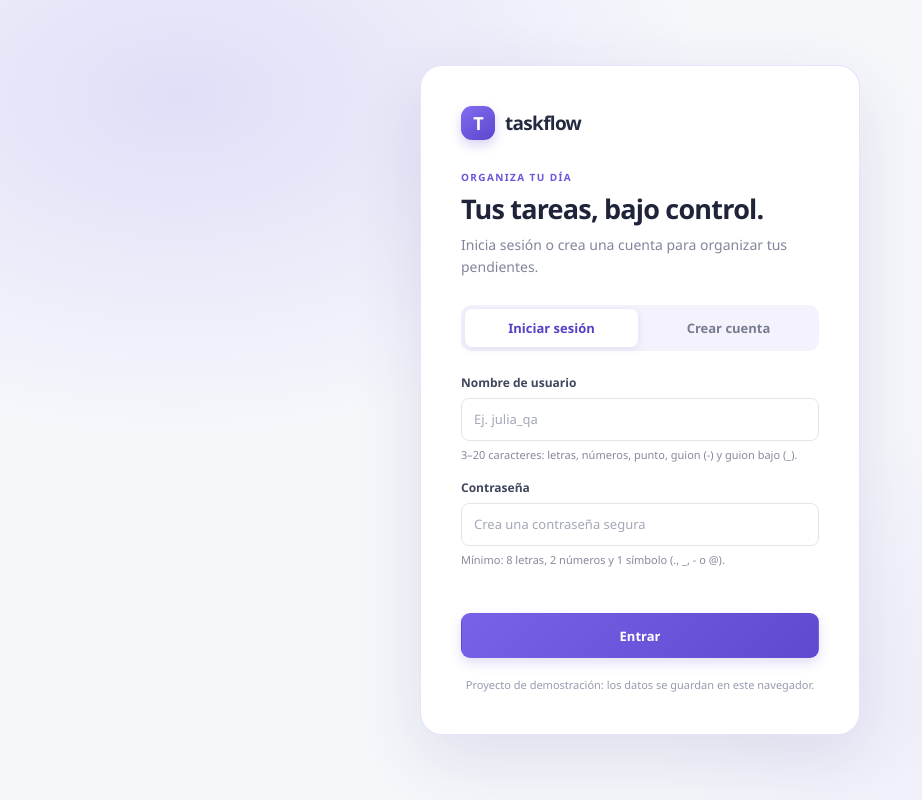
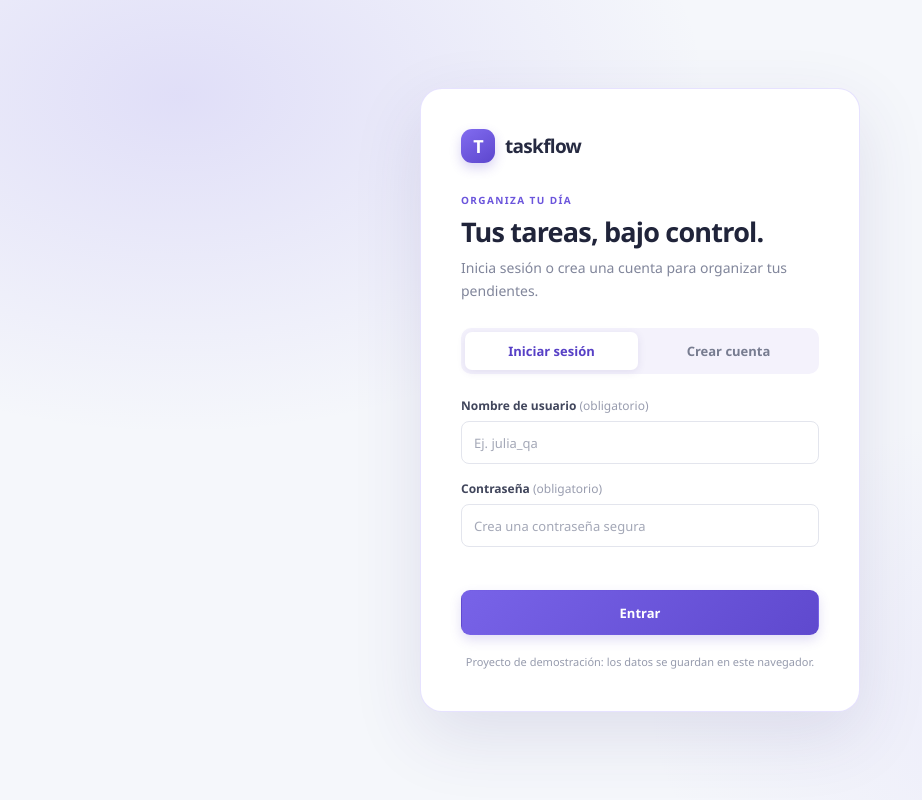
Before and after one commit to juli-hdez/TaskFlow-API-QA, a plain HTML site: page index.html in a window 1280 px wide. Both pictures are taken after a click on the tab "Iniciar sesión". Shown: the whole page, without its empty margins (0-922 px from the left). Drawn offline with Linux system fonts and the light colour scheme.

Commit message:
Respaldar cambios locales de la aplicación
Incluye ajustes de etiquetas y ayuda del formulario y estilos asociados.

Co-authored-by: Copilot <223556219+Copilot@users.noreply.github.com>

```diff
--- a/app.js
+++ b/app.js
@@ -7,6 +7,7 @@ const appView = document.querySelector("#appView");
 const authForm = document.querySelector("#authForm");
 const authUsername = document.querySelector("#authUsername");
 const authPassword = document.querySelector("#authPassword");
+const authRegisterHelp = document.querySelectorAll(".auth-register-help");
 const confirmPassword = document.querySelector("#confirmPassword");
 const confirmPasswordField = document.querySelector("#confirmPasswordField");
 const authMessage = document.querySelector("#authMessage");
@@ -118,6 +119,7 @@ function setAuthMode(mode) {
     loginTab.setAttribute("aria-selected", String(!isRegistering));
     registerTab.setAttribute("aria-selected", String(isRegistering));
     confirmPasswordField.classList.toggle("hidden", !isRegistering);
+    authRegisterHelp.forEach((help) => help.classList.toggle("hidden", !isRegistering));
     confirmPassword.required = isRegistering;
     authPassword.autocomplete = isRegistering ? "new-password" : "current-password";
     authSubmit.textContent = isRegistering ? "Crear cuenta" : "Entrar";
@@ -392,7 +394,7 @@ taskForm.addEventListener("submit", (event) => {
     event.preventDefault();
     taskMessage.textContent = "";
 
-    const title = document.querySelector("#taskTitle").value.trim().normalize("NFC");
+    const title = taskTitleInput.value.trim().normalize("NFC");
     if (!title) {
         taskMessage.textContent = "Escribe un título para la tarea.";
         return;
@@ -401,7 +403,7 @@ taskForm.addEventListener("submit", (event) => {
     const tasks = readTasks();
     const taskId = document.querySelector("#taskId").value;
     const existingTask = tasks.find((task) => task.id === taskId);
-    const description = document.querySelector("#taskDescription").value.trim().normalize("NFC");
+    const description = taskDescriptionInput.value.trim().normalize("NFC");
     if (title.length > 100 || !taskTextPattern.test(title)) {
         taskMessage.textContent = "El título solo puede contener hasta 100 caracteres: letras latinas, espacios, comas, puntos y punto y coma.";
         return;
@@ -411,12 +413,13 @@ taskForm.addEventListener("submit", (event) => {
         return;
     }
 
-    const dueDate = document.querySelector("#taskDueDate").value;
+    const dueDate = taskDueDateInput.value;
     const earliestDueDate = existingTask ? taskCreationDate(existingTask) : localDateString();
     if (dueDate && dueDate < earliestDueDate) {
         taskMessage.textContent = "La fecha límite debe ser igual o posterior a la fecha de creación de la tarea.";
         return;
     }
+
     const task = {
         id: taskId || (window.crypto.randomUUID ? window.crypto.randomUUID() : `${Date.now()}-${Math.random()}`),
         title,
--- a/index.html
+++ b/index.html
@@ -25,16 +25,16 @@
             </div>
 
             <form id="authForm" novalidate>
-                <label class="field-label" for="authUsername">Nombre de usuario</label>
+                <label class="field-label" for="authUsername">Nombre de usuario <span class="required-label">(obligatorio)</span></label>
                 <input id="authUsername" name="username" type="text" autocomplete="username" autocapitalize="none" spellcheck="false" minlength="3" maxlength="20" pattern="[A-Za-z0-9._\x2D]{3,20}" title="Usa de 3 a 20 caracteres: letras, números, punto, guion o guion bajo." placeholder="Ej. julia_qa" required>
-                <p class="field-help">3–20 caracteres: letras, números, punto, guion (-) y guion bajo (_).</p>
+                <p class="field-help auth-register-help hidden">3–20 caracteres: letras, números, punto, guion (-) y guion bajo (_).</p>
 
-                <label class="field-label" for="authPassword">Contraseña</label>
+                <label class="field-label" for="authPassword">Contraseña <span class="required-label">(obligatorio)</span></label>
                 <input id="authPassword" name="password" type="password" autocomplete="current-password" placeholder="Crea una contraseña segura" minlength="11" pattern="[A-Za-z0-9._@\x2D]+" title="Usa solo letras, números y los símbolos punto, guion, guion bajo o arroba." required>
-                <p class="field-help">Mínimo: 8 letras, 2 números y 1 símbolo (., _, - o @).</p>
+                <p class="field-help auth-register-help hidden">Mínimo: 8 letras, 2 números y 1 símbolo (., _, - o @).</p>
 
                 <div id="confirmPasswordField" class="hidden">
-                    <label class="field-label" for="confirmPassword">Confirmar contraseña</label>
+                    <label class="field-label" for="confirmPassword">Confirmar contraseña <span class="required-label">(obligatorio)</span></label>
                     <input id="confirmPassword" name="confirmPassword" type="password" autocomplete="new-password" placeholder="Repite tu contraseña" minlength="11" pattern="[A-Za-z0-9._@\x2D]+">
                 </div>
 
@@ -125,7 +125,7 @@
             </div>
             <input id="taskId" type="hidden">
 
-            <label class="field-label" for="taskTitle">Título</label>
+            <label class="field-label" for="taskTitle">Título <span class="required-label">(obligatorio)</span></label>
             <input id="taskTitle" name="title" type="text" maxlength="100" placeholder="Ej. Preparar casos de prueba" required>
             <p class="field-help">Hasta 100 caracteres: letras latinas, espacios, comas, puntos y punto y coma.</p>
 
@@ -135,16 +135,16 @@
 
             <div class="form-row">
                 <div>
-                    <label class="field-label" for="taskStatus">Estado</label>
-                    <select id="taskStatus" name="status">
+                    <label class="field-label" for="taskStatus">Estado <span class="required-label">(obligatorio)</span></label>
+                    <select id="taskStatus" name="status" required>
                         <option value="pending">Pendiente</option>
                         <option value="in-progress">En progreso</option>
                         <option value="completed">Completada</option>
                     </select>
                 </div>
                 <div>
-                    <label class="field-label" for="taskPriority">Prioridad</label>
-                    <select id="taskPriority" name="priority">
+                    <label class="field-label" for="taskPriority">Prioridad <span class="required-label">(obligatorio)</span></label>
+                    <select id="taskPriority" name="priority" required>
                         <option value="low">Baja</option>
                         <option value="medium" selected>Media</option>
                         <option value="high">Alta</option>
--- a/styles.css
+++ b/styles.css
@@ -689,6 +689,7 @@ textarea {
     font-size: 24px;
 }
 
+.required-label,
 .optional-label {
     color: #999daf;
     font-weight: 400;
```
Also changed, not shown: 1 other file.
